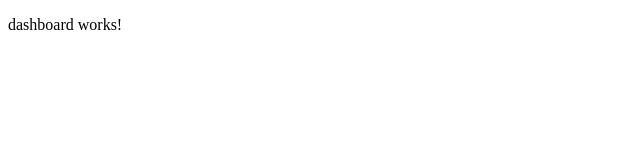
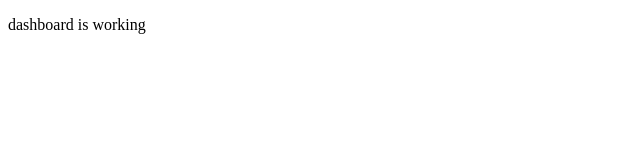
Before and after one commit to Ashish-Jeevanesan/arc-medical-main, an Angular app: page /dashboard in a window 1280 px wide. Shown: the top 160 px of the page, without its empty margins (0-640 px from the left). Built offline with nearby package versions, Linux system fonts and the light colour scheme.

Commit message:
ui chnages
chnages by ashish

```diff
--- a/src/app/dashboard/dashboard.component.html
+++ b/src/app/dashboard/dashboard.component.html
@@ -1,4 +1,4 @@
-<p>dashboard works!</p>
+<p>dashboard is working</p>
 <div class ="mainframe">
     <div class="content-page"></div>
 
```
